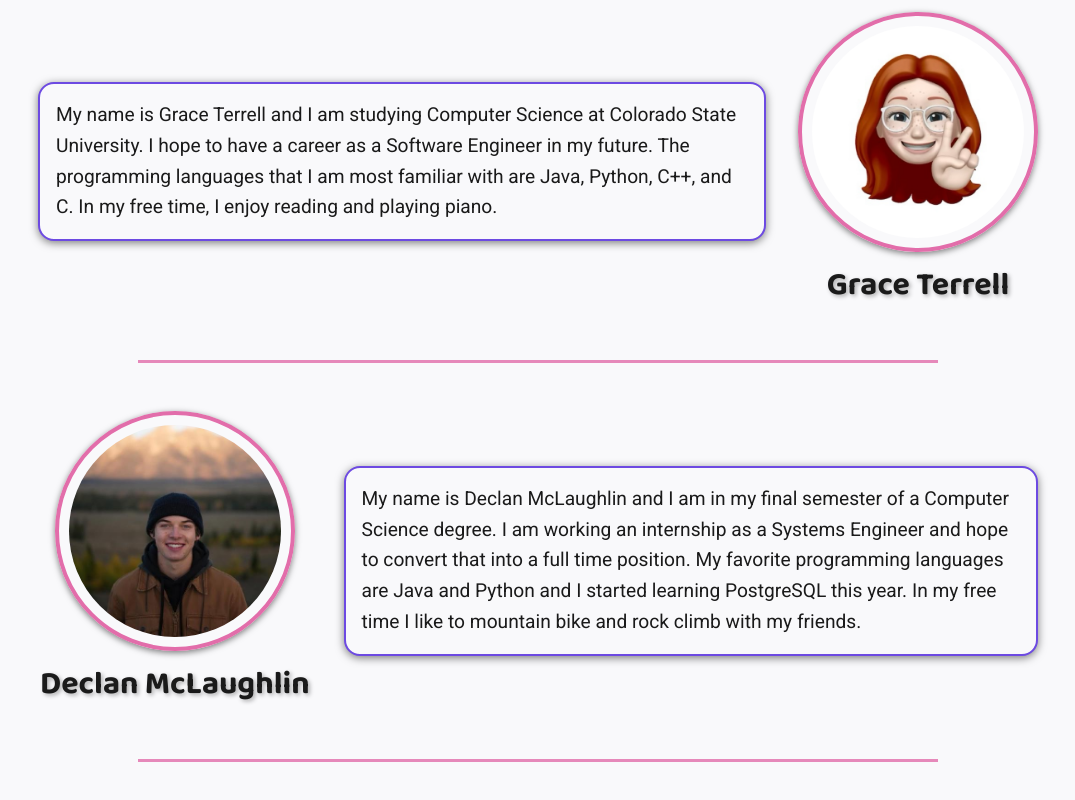
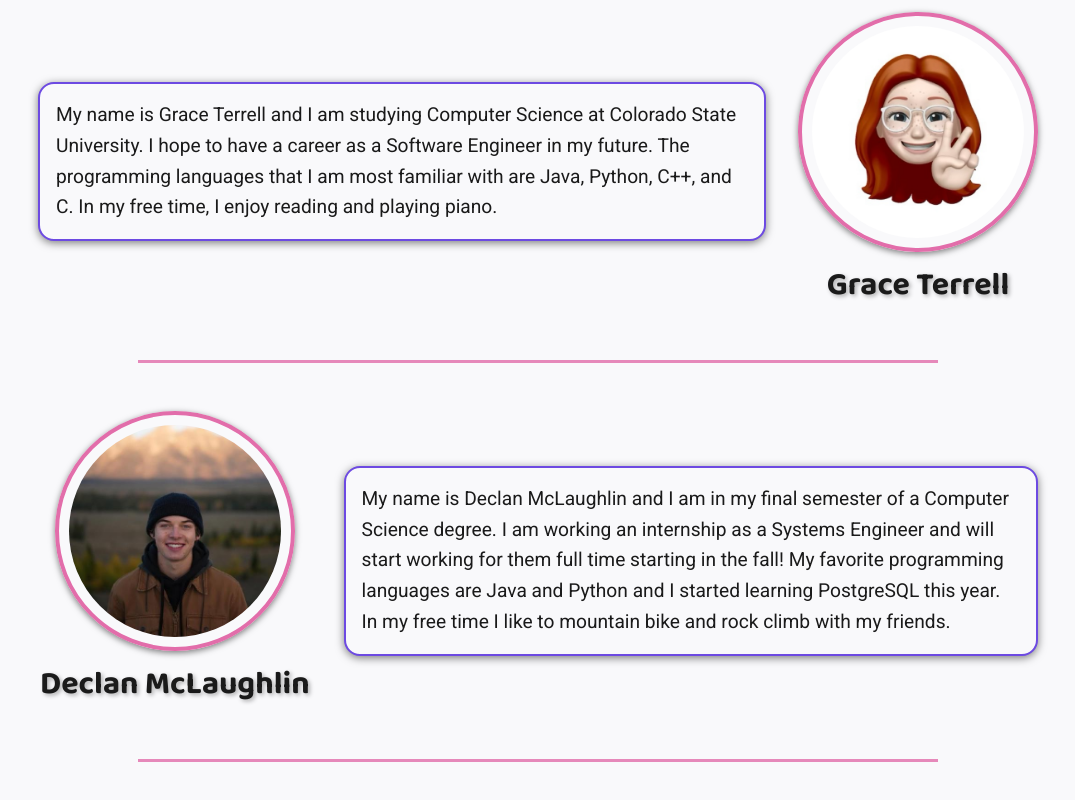
Before and after one commit to James-P-Code/cs312project, an Angular app: page /about in a window 1280 px wide. Shown: the part 895-1695 px from the top of the page, without its empty margins (102-1177 px from the left). Built offline with nearby package versions, Linux system fonts and the light colour scheme.

Commit message:
Edited about description

```diff
--- a/src/app/about/about.component.ts
+++ b/src/app/about/about.component.ts
@@ -27,7 +27,7 @@ export class AboutComponent {
     ),
     new AboutItem(
       'Declan McLaughlin',
-      'My name is Declan McLaughlin and I am in my final semester of a Computer Science degree. I am working an internship as a Systems Engineer and hope to convert that into a full time position. My favorite programming languages are Java and Python and I started learning PostgreSQL this year. In my free time I like to mountain bike and rock climb with my friends.',
+      'My name is Declan McLaughlin and I am in my final semester of a Computer Science degree. I am working an internship as a Systems Engineer and will start working for them full time starting in the fall! My favorite programming languages are Java and Python and I started learning PostgreSQL this year. In my free time I like to mountain bike and rock climb with my friends.',
       'images/declan.jpg',
       true // This reverses the order of the image and bio in the display for this item
     ),
```
